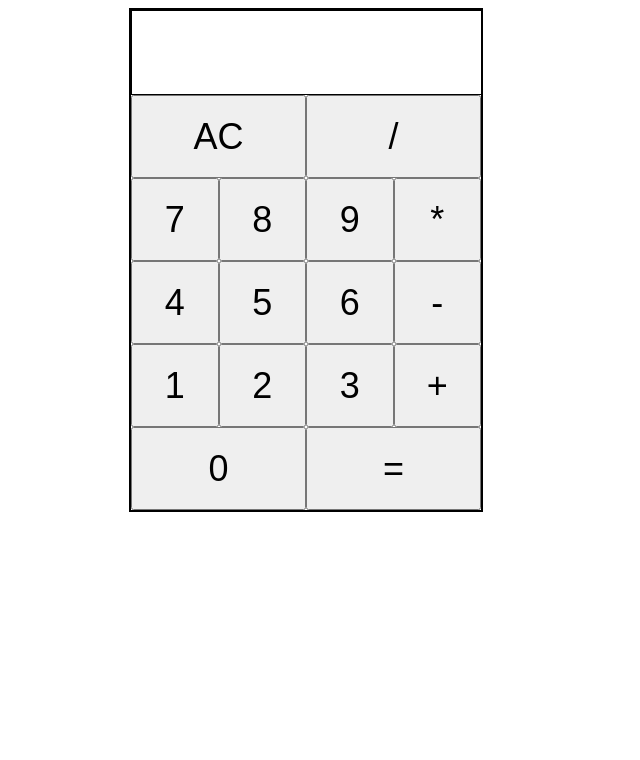
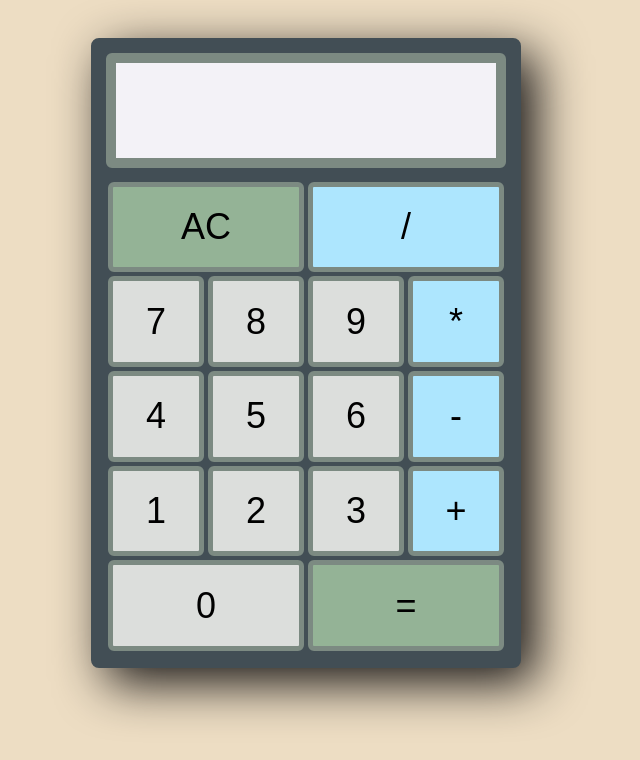
Before and after one commit to DivyanshKushwaha2023/calculator, a plain HTML site: page index.html in a window 1280 px wide. Shown: the whole page, without its empty margins (334-974 px from the left). Drawn offline with Linux system fonts and the light colour scheme.

Commit message:
Add styling - color, shadow, hover effects

```diff
--- a/index.html
+++ b/index.html
@@ -9,7 +9,7 @@
 </head>
 <body>
 
-    <div class="btns" id="btns">
+    <div class="main" id="main">
         <div id="display"></div>
         <div id="grpac" class="grp">
             <button id="clear">AC</button>
--- a/styles.css
+++ b/styles.css
@@ -2,15 +2,20 @@ body{
     display: flex;
     justify-content: center;
     align-items: center;
+    background-color: #edddc3;
 }
 
 
-#btns {
-    width: 350px;
-    height: 500px;
+#main {
+    margin-top: 30px;
+    background-color: rgb(66, 78, 85);
+    width: 400px;
+    height: 600px;
     display: flex;
-    border: 2px solid black;
+    border: 15px solid rgb(66, 78, 85);
+    border-radius: 8px;
     flex-direction: column;
+    box-shadow: 15px 15px 50px rgb(22, 20, 20);
 }
 
 .grp{
@@ -24,14 +29,49 @@ body{
     justify-content: center;
     align-items: center;
     font-size: 36px;
+    border: 5px solid #7c8a82;
+    border-radius: 6px;
+    margin: 2px;
+}
+
+#clear:hover, #equals:hover{
+    background-color: #fd9879;
+}
+
+.numbers:hover{
+    background-color: #ffde8c;
+}
+
+.sign:hover{
+    background-color: #63bbff;
 }
 
 #display {
-    font-size: 48px;
+    margin-bottom: 12px;
+    border: 10px solid #7c8a82;
+    border-radius: 6px;
+    font-size: 54px;
     height: 100%;
-    width: 100%;
     display: flex;
     justify-content: end;
     align-items: center;
-    border: 1px solid black;
+    background-color: #f3f2f7;
 }
+
+.sign{
+
+    background-color: #ADE6FE;
+
+}
+
+.numbers{
+
+    background-color: #DCDEDC;
+
+}
+
+#equals, #clear {
+
+    background-color: #94B396;
+
+}
```
